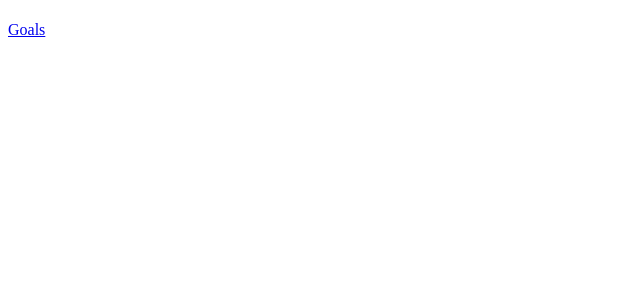
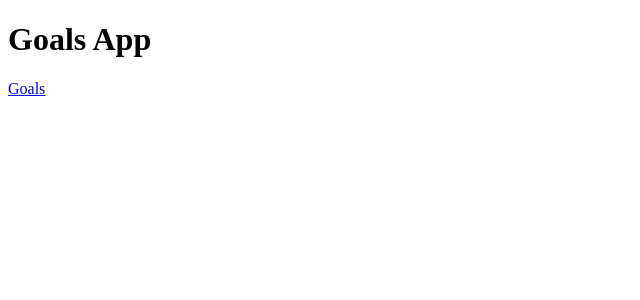
Before and after one commit to VinnieVendemia/goals-app-angular, an Angular app: page / in a window 1280 px wide. Shown: the top 300 px of the page, without its empty margins (0-640 px from the left). Built offline with nearby package versions, Linux system fonts and the light colour scheme.

Commit message:
Add title to AppComponent

```diff
--- a/src/app/components/app/app.component.ts
+++ b/src/app/components/app/app.component.ts
@@ -11,4 +11,5 @@ import { Component } from '@angular/core';
 })
 
 export class AppComponent {
+   title = 'Goals App';
 }
```
